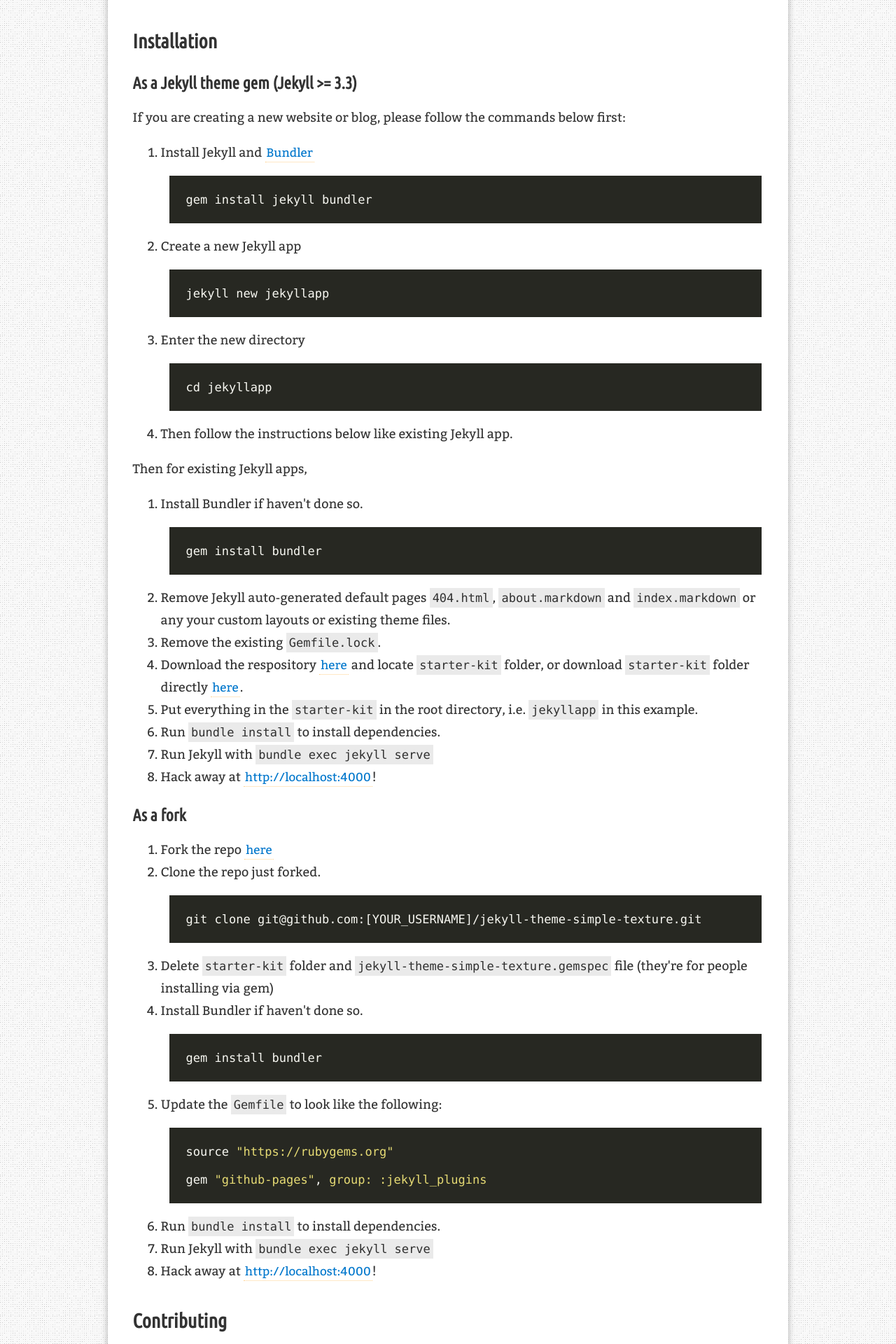
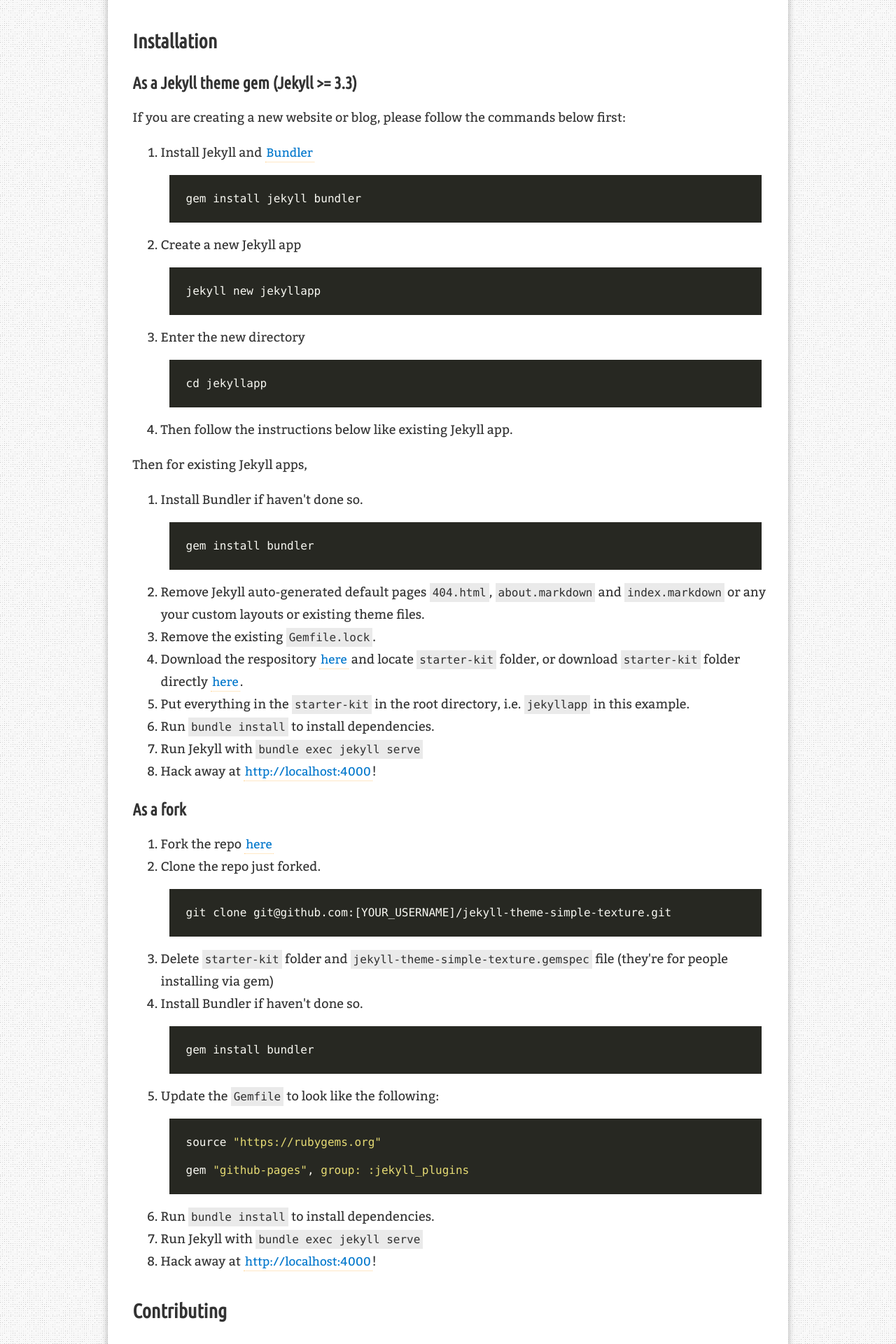
Before and after one commit to leekimin/leekimin.github.io, a Jekyll site: the page built from README_Original.md, in a window 1280 px wide. Shown: the part 720-2640 px from the top of the page at 70% size. Built offline with Jekyll 4.4.1, drawn with Linux system fonts in a browser that asks for light colours; some web fonts are replaced; our own code applies the rules of GitHub Pages for plain Markdown files; comment, search, counter and statistics services are not loaded.

Commit message:
css modify

```diff
--- a/_sass/simple-texture/blog/_content.scss
+++ b/_sass/simple-texture/blog/_content.scss
@@ -131,7 +131,7 @@
     pre,
     samp {
         font-family: $fonts-code;
-        font-size: 17px;
+        font-size: 16px;
         line-height: 20px;
     }
 
@@ -344,7 +344,7 @@
         border: none !important;
 
         .gist-data {
-            font-size: 17px;
+            font-size: 16px;
 
             margin: 12px;
 
@@ -380,7 +380,7 @@
                     background-color: $color-code-background;
                     td {
                         font-family: $fonts-code;
-                        font-size: 17px;
+                        font-size: 16px;
                         line-height: 20px;
 
                         border: none;
```
